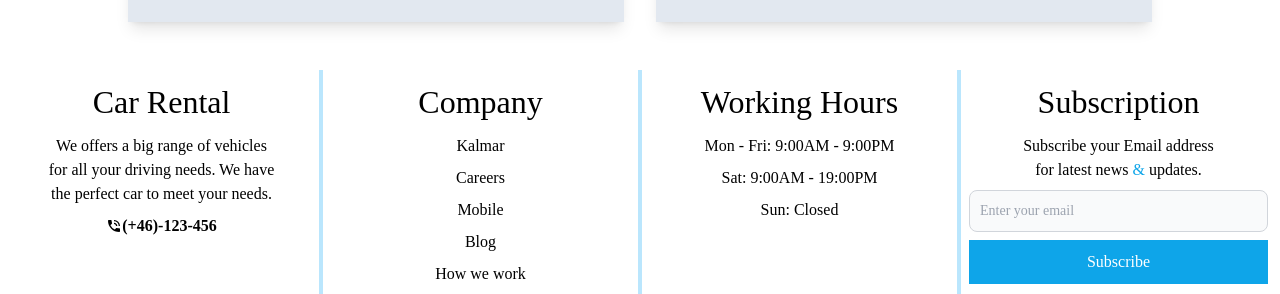
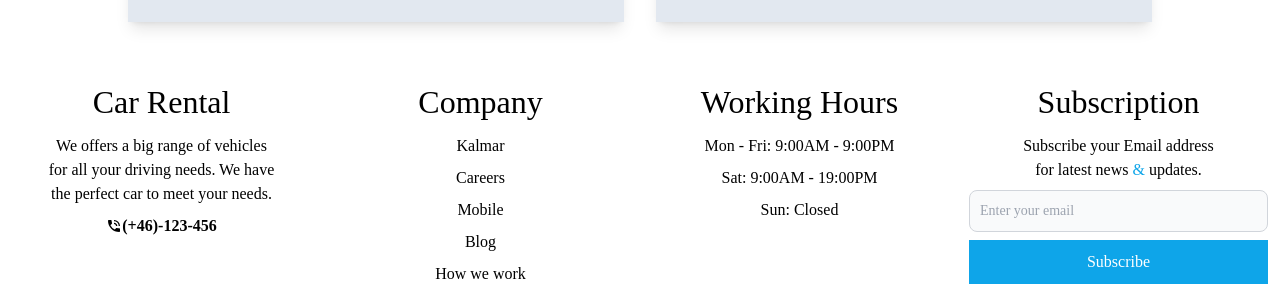
Before and after one commit to samuelmevik/car-rental, a React (Vite) app: page / in a window 1280 px wide. Shown: the part 3008-3302 px from the top of the page. Built offline with nearby package versions, Linux system fonts and the light colour scheme.

Commit message:
Misc: Background color removed

```diff
--- a/src/components/footer.tsx
+++ b/src/components/footer.tsx
@@ -5,7 +5,7 @@ import { MdPhoneInTalk } from "react-icons/md";
 function Footer() {
   return (
     <footer className="max-h-fit h-56 mt-auto">
-      <div className="h-full grid grid-cols-2 sm:grid-cols-4 gap-1 bg-secondary *:p-2 *:bg-white text-center">
+      <div className="h-full grid grid-cols-2 sm:grid-cols-4 gap-1 *:p-2 text-center">
       <div className="flex flex-col gap-2">
           <h2>Car Rental</h2>
           <p className="text-balance">We offers a big range of vehicles for all your driving needs. We have the perfect car to meet your needs.</p>
```
